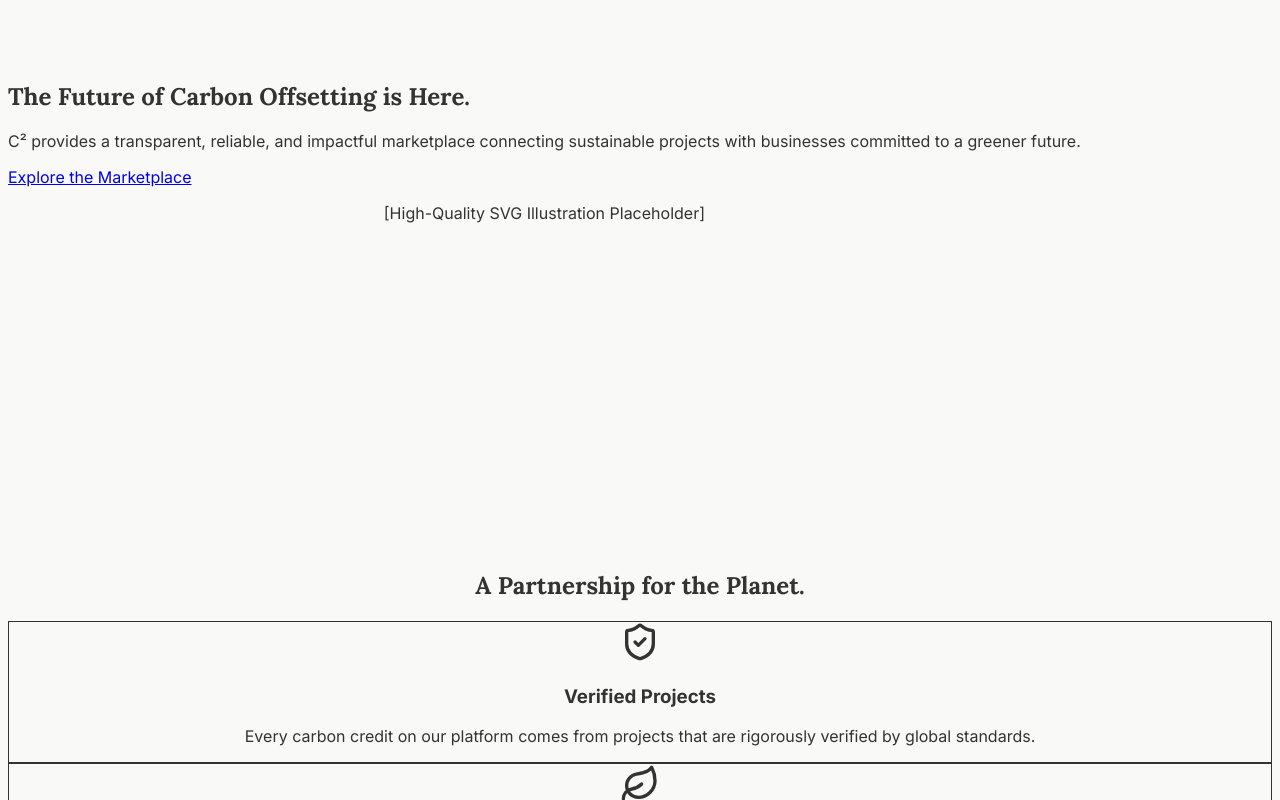
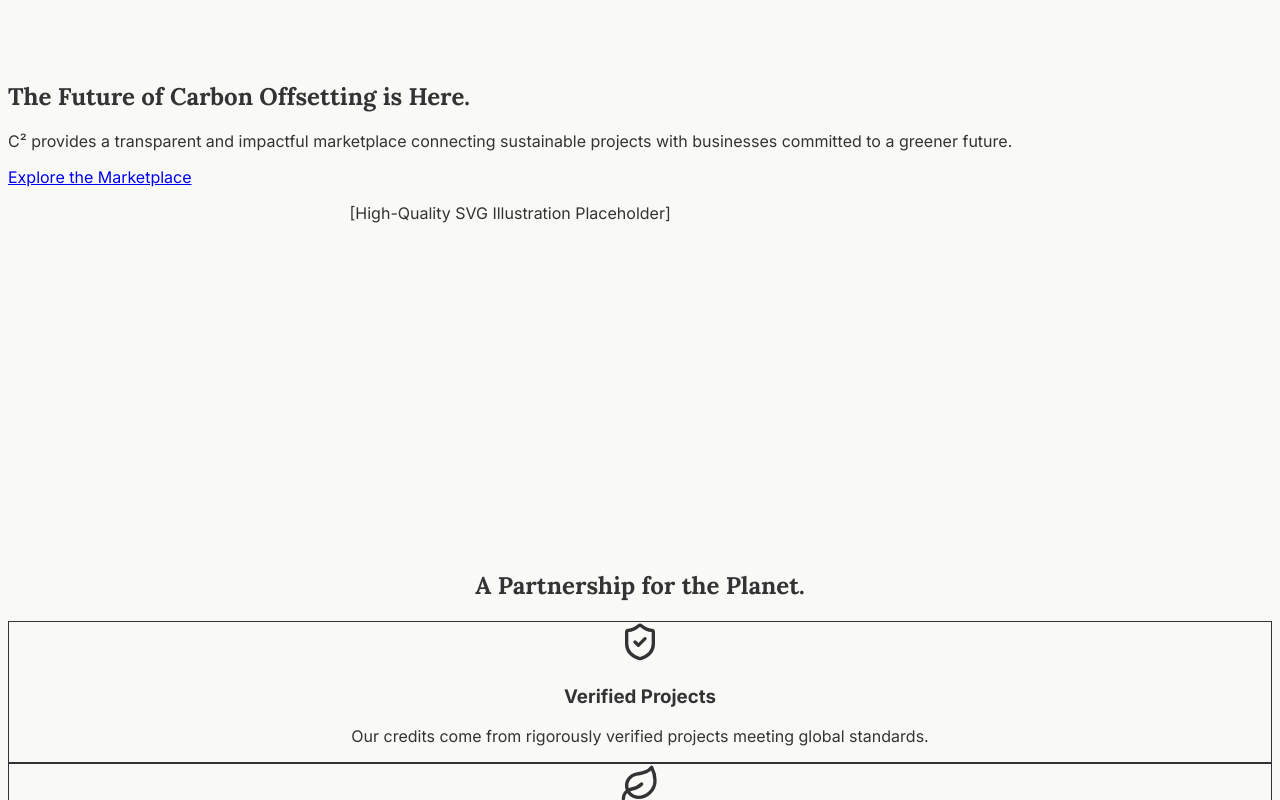
Before and after one commit to itznik/c-square-website, a Next.js app: page / in a window 1280 px wide. Shown: the part 280-1080 px from the top of the page. Built offline with nearby package versions, Linux system fonts and the light colour scheme.

Commit message:
Update page.tsx

```diff
--- a/src/app/page.tsx
+++ b/src/app/page.tsx
@@ -5,35 +5,20 @@ import Link from 'next/link';
 import { motion } from 'framer-motion';
 import Lenis from '@studio-freight/lenis';
 import { Leaf, ShieldCheck, Globe } from 'lucide-react';
+import CtaButton from '@/components/ui/CtaButton';
+import FeatureCard from '@/components/ui/FeatureCard';
 
 export default function HomePage() {
-
-  // Initialize smooth scrolling
   useEffect(() => {
     const lenis = new Lenis();
-    function raf(time: number) {
-      lenis.raf(time);
-      requestAnimationFrame(raf);
-    }
+    function raf(time: number) { lenis.raf(time); requestAnimationFrame(raf); }
     requestAnimationFrame(raf);
   }, []);
 
   const features = [
-    {
-      icon: <ShieldCheck size={40} className="text-brand-olive" />,
-      title: 'Verified Projects',
-      description: 'Every carbon credit on our platform comes from projects that are rigorously verified by global standards.',
-    },
-    {
-      icon: <Leaf size={40} className="text-brand-olive" />,
-      title: 'Transparent Transactions',
-      description: 'We ensure full transparency from purchase to credit retirement, so you know exactly where your contribution goes.',
-    },
-    {
-      icon: <Globe size={40} className="text-brand-olive" />,
-      title: 'Global Impact',
-      description: 'Your investment directly supports sustainable development and empowers communities around the world.',
-    },
+    { icon: <ShieldCheck size={40} className="text-brand-olive" />, title: 'Verified Projects', description: 'Our credits come from rigorously verified projects meeting global standards.' },
+    { icon: <Leaf size={40} className="text-brand-olive" />, title: 'Transparent Transactions', description: 'Full transparency from purchase to credit retirement, ensuring you know your impact.' },
+    { icon: <Globe size={40} className="text-brand-olive" />, title: 'Global Impact', description: 'Your investment directly supports sustainable development and empowers communities.' },
   ];
 
   return (
@@ -41,34 +26,18 @@ export default function HomePage() {
       {/* Hero Section */}
       <section className="min-h-screen container mx-auto px-6 flex items-center overflow-hidden">
         <div className="grid md:grid-cols-2 gap-10 items-center">
-          {/* Text Content */}
-          <motion.div
-            initial={{ opacity: 0, x: -50 }}
-            animate={{ opacity: 1, x: 0 }}
-            transition={{ duration: 0.8, ease: 'easeOut' }}
-          >
+          <motion.div initial={{ opacity: 0, x: -50 }} animate={{ opacity: 1, x: 0 }} transition={{ duration: 0.8, ease: 'easeOut' }}>
             <h1 className="text-5xl lg:text-7xl font-extrabold text-brand-deep-green leading-tight" style={{ fontFamily: "'Lora', serif" }}>
               The Future of Carbon Offsetting is Here.
             </h1>
             <p className="mt-6 text-lg text-gray-700 max-w-lg" style={{ fontFamily: "'Inter', sans-serif" }}>
-              C² provides a transparent, reliable, and impactful marketplace connecting sustainable projects with businesses committed to a greener future.
+              C² provides a transparent and impactful marketplace connecting sustainable projects with businesses committed to a greener future.
             </p>
-            <motion.div
-              whileHover={{ scale: 1.05 }}
-              whileTap={{ scale: 0.95 }}
-            >
-              <Link href="/contact" className="mt-10 inline-block bg-brand-olive text-text-light font-bold py-4 px-10 rounded-full text-lg shadow-lg transition-shadow duration-300 hover:shadow-xl">
-                Explore the Marketplace
-              </Link>
-            </motion.div>
+            <CtaButton href="/contact" className="mt-10">
+              Explore the Marketplace
+            </CtaButton>
           </motion.div>
-
-          {/* Illustration */}
-          <motion.div
-            initial={{ opacity: 0, scale: 0.5 }}
-            animate={{ opacity: 1, scale: 1 }}
-            transition={{ duration: 1, delay: 0.4, ease: [0.22, 1, 0.36, 1] }}
-          >
+          <motion.div initial={{ opacity: 0, scale: 0.5 }} animate={{ opacity: 1, scale: 1 }} transition={{ duration: 1, delay: 0.4, ease: [0.22, 1, 0.36, 1] }}>
             <div className="relative w-full h-96 flex items-center justify-center">
               <div className="absolute w-full h-full bg-brand-accent-cream rounded-full blur-2xl opacity-50"></div>
               <p className="z-10 text-brand-olive">[High-Quality SVG Illustration Placeholder]</p>
@@ -78,45 +47,18 @@ export default function HomePage() {
       </section>
 
       {/* Features Section */}
-      <motion.section
-        className="py-24 bg-white"
-        initial="offscreen"
-        whileInView="onscreen"
-        viewport={{ once: true, amount: 0.3 }}
-        transition={{ staggerChildren: 0.2 }}
-      >
+      <section className="py-24 bg-white">
         <div className="container mx-auto px-6">
-          <motion.h2
-            className="text-4xl md:text-5xl font-extrabold text-brand-deep-green text-center mb-16"
-            style={{ fontFamily: "'Lora', serif" }}
-            initial={{ opacity: 0, y: 30 }}
-            whileInView={{ opacity: 1, y: 0 }}
-            viewport={{ once: true, amount: 0.5 }}
-            transition={{ duration: 0.7 }}
-          >
+          <motion.h2 className="text-4xl md:text-5xl font-extrabold text-brand-deep-green text-center mb-16" style={{ fontFamily: "'Lora', serif" }} initial={{ opacity: 0, y: 30 }} whileInView={{ opacity: 1, y: 0 }} viewport={{ once: true, amount: 0.5 }} transition={{ duration: 0.7 }}>
             A Partnership for the Planet.
           </motion.h2>
-
           <div className="grid md:grid-cols-3 gap-8">
             {features.map((feature, index) => (
-              <motion.div
-                key={index}
-                className="bg-background-light p-8 rounded-xl text-center border border-gray-200 shadow-sm hover:shadow-2xl hover:-translate-y-2 transition-all duration-300"
-                initial={{ opacity: 0, y: 50 }}
-                whileInView={{ opacity: 1, y: 0 }}
-                viewport={{ once: true, amount: 0.5 }}
-                transition={{ duration: 0.7, delay: index * 0.1 }}
-              >
-                <div className="inline-block p-4 bg-brand-accent-cream rounded-full mb-6">
-                  {feature.icon}
-                </div>
-                <h3 className="text-2xl font-bold text-text-dark mb-3">{feature.title}</h3>
-                <p className="text-gray-600 leading-relaxed">{feature.description}</p>
-              </motion.div>
+              <FeatureCard key={index} index={index} {...feature} />
             ))}
           </div>
         </div>
-      </motion.section>
+      </section>
     </main>
   );
 }
```
